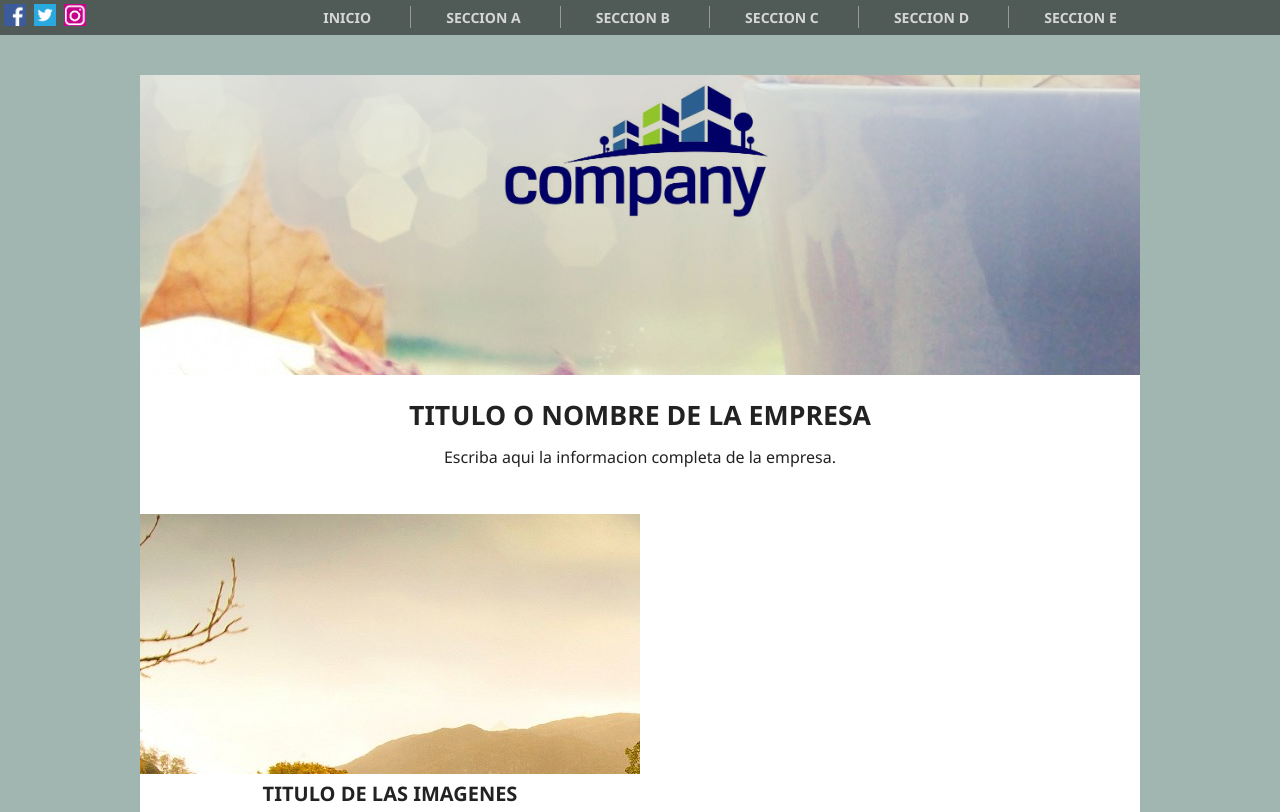
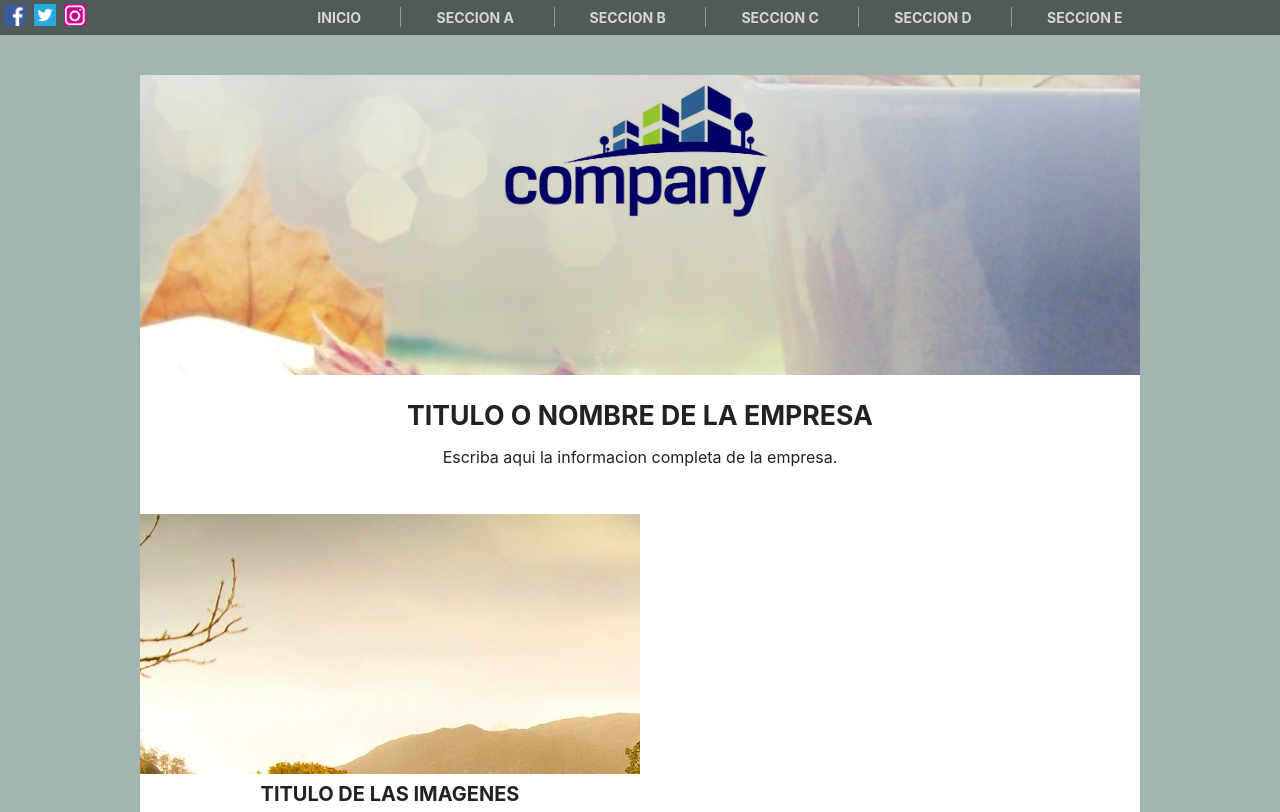
Before and after one commit to Yona-TYT/Plantilla-web1, a plain HTML site: page index.html in a window 1280 px wide. Shown: the top 812 px of the page. Drawn offline with Linux system fonts and the light colour scheme.

Commit message:
Se ajusta nueva font

```diff
--- a/resources/css/style.css
+++ b/resources/css/style.css
@@ -21,7 +21,7 @@ html {
 	line-height: 1.5;
 }
 body {
-	font-family: "Segoe UI", "Open Sans", Roboto, "DejaVu Sans Condensed", Helvetica, "Geeza Pro", Arial, sans-serif;
+	font-family: -apple-system, "Segoe UI", "Open Sans", Roboto, "DejaVu Sans Condensed", Helvetica, "Geeza Pro", Arial, sans-serif;
 	margin: 0;
 }
 img {
```
